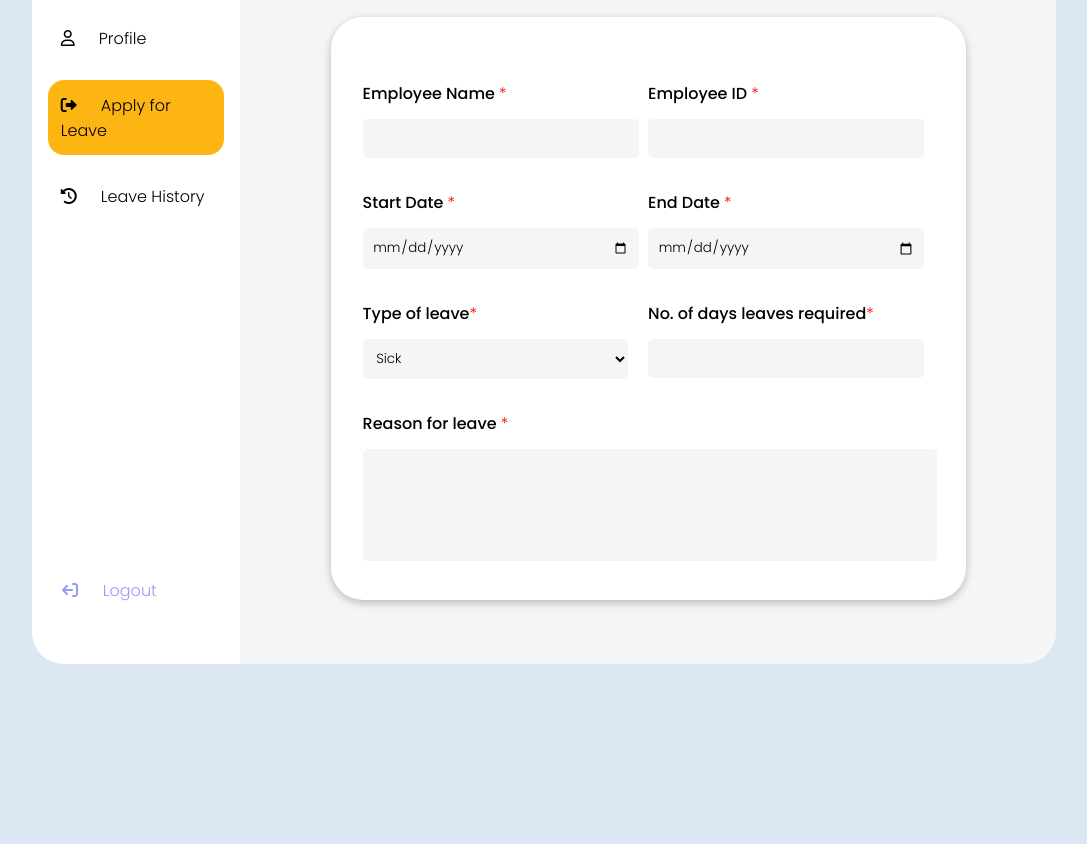
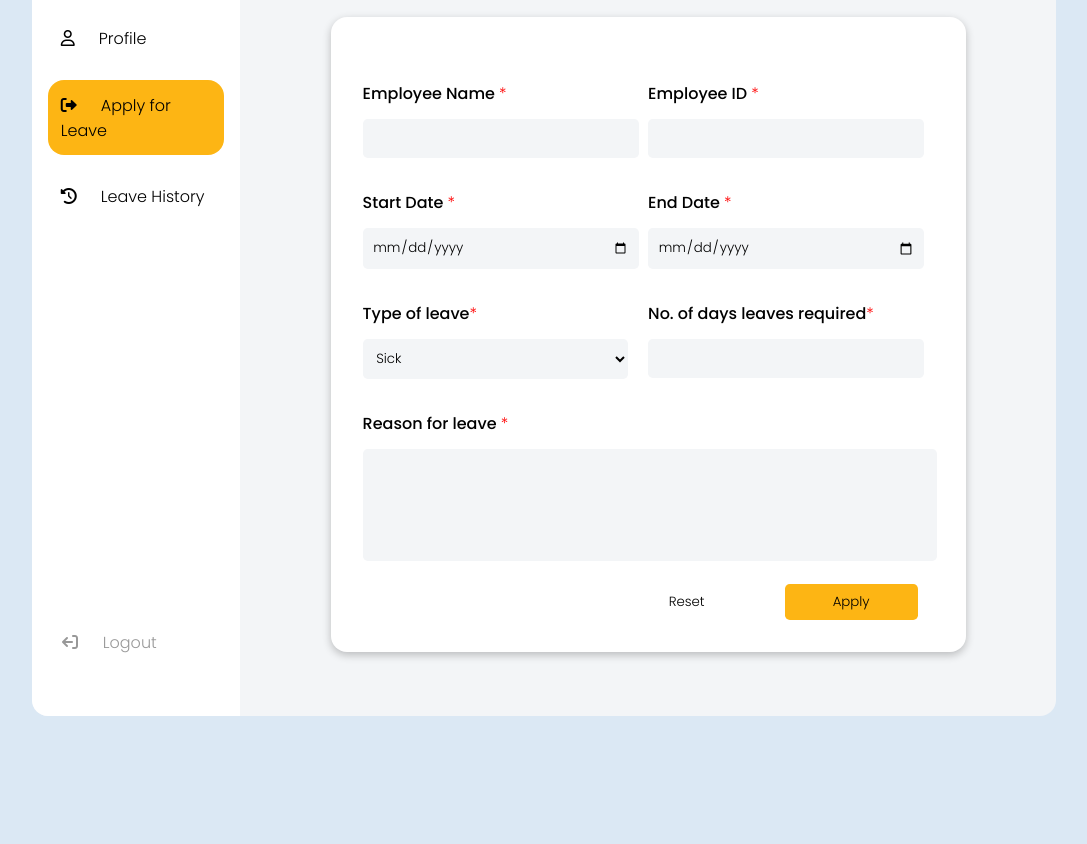
Before and after one commit to safalshrestha02/Leave-Tracking-System, a plain HTML site: page components/leave.html in a window 1280 px wide. Shown: the part 335-1179 px from the top of the page, without its empty margins (96-1183 px from the left). Before the commit the page ends 1127 px from the top, so only its background shows below. Drawn offline with Linux system fonts and the light colour scheme.

```diff
--- a/components/leave.html
+++ b/components/leave.html
@@ -102,7 +102,15 @@
                             <textarea rows="4"></textarea>
                         </div>
 
+                        <div class="form-buttons">
 
+                        <button class="form-button-reset">
+                            <a href="#">Reset</a>
+                        </button>
+                        <button class="form-button-apply">
+                            <a href="#">Apply</a>
+                        </button>
+                    </div>
 
                     </form>
                 </div>
--- a/style.css
+++ b/style.css
@@ -81,7 +81,7 @@
 }
 
 .right-container-wrapper {
-    margin: 6rem;
+    margin: 4rem;
 }
 
 .login-heading {
@@ -89,6 +89,7 @@
     font-size: 2.3rem;
     justify-content: center;
     font-weight: 500;
+    text-align: center;
 }
 
 .login-heading h1 {
@@ -150,7 +151,7 @@
 
 .login-input-field {
     width: 100%;
-    font-size: 1.3rem;
+    font-size: 1rem;
     border: none;
     padding: 1rem;
     border-radius: 0.3rem;
--- a/style_sheets/home.css
+++ b/style_sheets/home.css
@@ -15,7 +15,7 @@
 }
 
 .main-container{
-    border-radius: 2rem;
+    border-radius: 1rem;
     height: fit-content;
     background-color: #f3f5f7;
     display: flex;
@@ -35,11 +35,13 @@
 
 }
 
+/* -----------------------right container ---------------- */
+
 .left-container {
     height: 70vh;
     flex-basis: 15%;
     background: white;
-    border-radius: 2rem 0 0 2rem;
+    border-radius: 1rem 0 0 1rem;
     padding: 2rem 1rem;
     width: 18%;
     position: relative;
@@ -84,6 +86,9 @@
 }
 
 
+/* -----------------------right container ---------------- */
+
+
 .right-container {
     flex-basis: 85%;
 }
@@ -97,7 +102,7 @@
     /* border-bottom: 1px solid black; */
     padding: 2rem;
     background-color: rgba(182, 174, 174, 0.096);
-    border-radius: 0 2rem 0 0;
+    border-radius: 0 1rem 0 0;
 }
 
 .welcome-dashboard p{
--- a/style_sheets/leave.css
+++ b/style_sheets/leave.css
@@ -8,6 +8,11 @@
     font-weight: 300;
 }
 
+a{
+    color: black;
+    text-decoration: none;
+}
+
 body{
     background:#dbe8f4;
     padding: 8rem;
@@ -15,7 +20,7 @@
 }
 
 .main-container{
-    border-radius: 2rem;
+    border-radius: 1rem;
     height: fit-content;
     background-color: #f3f5f7;
     display: flex;
@@ -35,9 +40,12 @@
 
 }
 
+
+/* ------------------------Left Container ----------------------- */
+
 .left-container {
     background: white;
-    border-radius: 2rem 0 0 2rem;
+    border-radius: 1rem 0 0 1rem;
     padding: 2rem 1rem;
     width: 18%;
     position: relative;
@@ -83,6 +91,10 @@
 }
 
 
+
+/* --------------------------- Right Container --------------------------- */
+
+
 .right-container {
     flex-basis: 85%;
 }
@@ -96,7 +108,7 @@
     align-items: center;
     padding: 2rem;
     background-color: rgba(182, 174, 174, 0.096);
-    border-radius: 0 2rem 0 0;
+    border-radius: 0 1rem 0 0;
 }
 
 .welcome-dashboard p{
@@ -122,7 +134,7 @@
     width: 70%;
     background-color: white;
     margin: 0 auto;
-    border-radius: 2rem;
+    border-radius: 1rem;
     box-shadow: rgba(0, 0, 0, 0.24) 0px 3px 8px;
     margin-bottom: 4rem;
 }
@@ -198,3 +210,28 @@
     width: 95%;
     resize: none;
 }
+
+.form-buttons{
+
+    width: 100%;
+    display: flex;
+    justify-content: flex-end;
+    margin-top: 1rem;
+
+}
+
+.form-buttons button {
+
+    margin: 0 1rem;
+    padding: 0.5rem 3rem;
+    border-radius: 0.3rem;
+    border: none;
+}
+
+.form-button-apply {
+        background-color: #fdb514;
+}
+
+.form-button-reset {
+    background-color: white;
+}
```
Also changed, not shown: components/home.html (+0 -1 lines).
